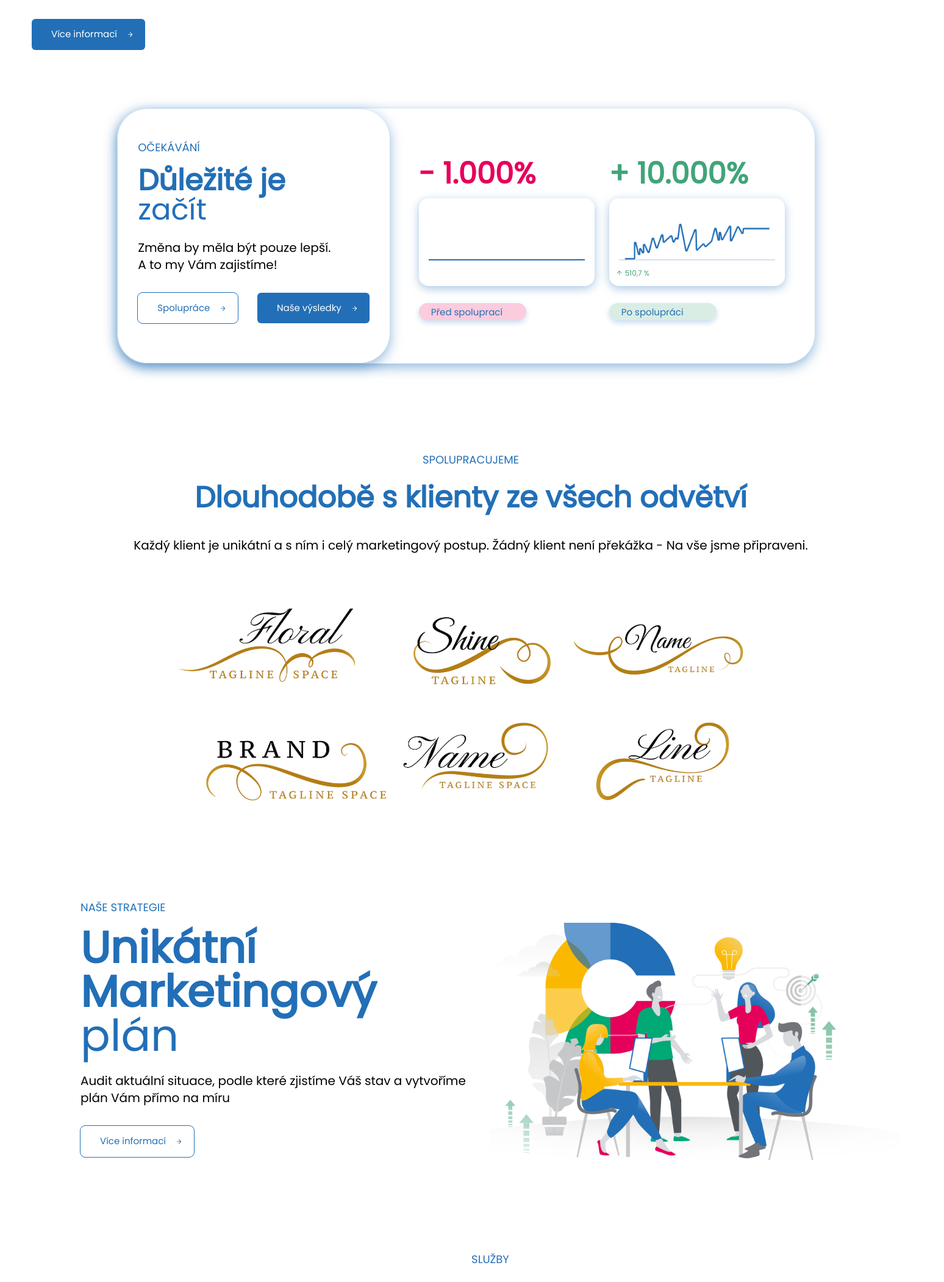
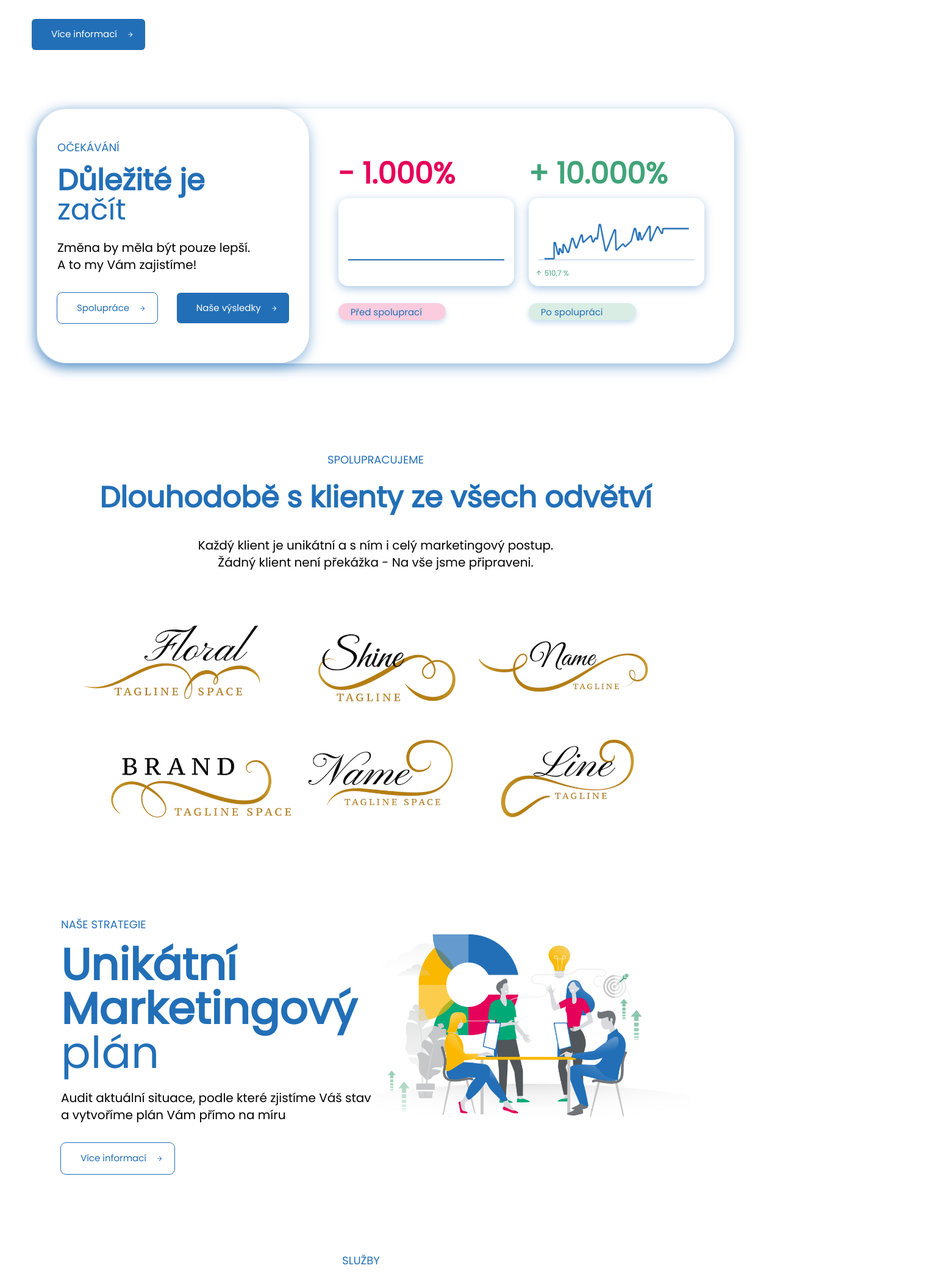
Before and after one commit to mjablecnik/SmartCase-web, a SvelteKit app: page / in a window 1280 px wide. Shown: the part 654-2756 px from the top of the page at 61% size, 1548 px wide, since content can reach past the window. Built offline with nearby package versions, Linux system fonts and the light colour scheme.

Commit message:
Last fixes

```diff
--- a/src/lib/sections/Clients.svelte
+++ b/src/lib/sections/Clients.svelte
@@ -4,7 +4,7 @@
 
 <div class="grid">
   <SectionTitle labelText="SPOLUPRACUJEME" titleText="Dlouhodobě s klienty ze všech odvětví" padding="pl-4 pr-8 md:px-0">
-    Každý klient je unikátní a s ním i celý marketingový postup.
+    Každý klient je unikátní a s ním i celý marketingový postup. <br class="hidden lg:block"/>
     Žádný klient není překážka - Na vše jsme připraveni.
   </SectionTitle>
   <div class="justify-self-center py-12">
--- a/src/lib/sections/ContactSection.svelte
+++ b/src/lib/sections/ContactSection.svelte
@@ -25,7 +25,7 @@
 
 <style>
   .box {
-    @apply w-[20rem] h-[13rem] md:w-[38rem] md:h-[16rem] lg:w-[54rem] lg:h-[26rem] xl:w-[83rem] xl:h-[30rem];
+    @apply w-[20rem] h-[13rem] md:w-[38rem] md:h-[16rem] lg:w-[54rem] lg:h-[26rem] xl:w-[76rem] xl:h-[30rem] 2xl:w-[83rem] ;
     @apply rounded-[1.5rem] md:rounded-[2.5rem] lg:rounded-[4rem];
   }
 
--- a/src/lib/sections/ExpectationSection.svelte
+++ b/src/lib/sections/ExpectationSection.svelte
@@ -5,7 +5,7 @@
 </script>
 
 <!-- Desktop screen -->
-<div class="p-8 hidden xl:block">
+<div class="py-8 hidden xl:block">
   <div class="box box-radius flex">
     <div class="box box-radius p-12 px-8 grid gap-4">
       <div class="text"> OČEKÁVÁNÍ </div>
--- a/src/lib/sections/Footer.svelte
+++ b/src/lib/sections/Footer.svelte
@@ -5,7 +5,7 @@
   import Button from '../components/Button.svelte';
 </script>
 
-<div class="flex gap-32">
+<div class="flex gap-24 2xl:gap-32">
   <Description />
   <Links name="KONTAKT" />
   <Links name="PODMÍNKY" />
--- a/src/lib/sections/ReferenceSection.svelte
+++ b/src/lib/sections/ReferenceSection.svelte
@@ -10,10 +10,10 @@
       Přesvěčte se sami, jak hodnotí naše služby a spolupráci s námi.
     </SectionTitle>
   </div>
-  <div class="grid lg:grid-cols-2 xl:grid-cols-3 xl:gap-12 ">
+  <div class="grid lg:grid-cols-2 2xl:grid-cols-3 xl:gap-12 ">
     <Reference stars="4" visibility="" />
     <Reference stars="5" visibility="hidden lg:block" />
-    <Reference stars="4" visibility="hidden xl:block" />
+    <Reference stars="4" visibility="hidden 2xl:block" />
   </div>
 
 </div>
--- a/src/lib/sections/ServiceSection.svelte
+++ b/src/lib/sections/ServiceSection.svelte
@@ -4,7 +4,7 @@
 </script>
 
 <div class="grid">
-  <div class="py-12">
+  <div class="py-12 lg:pr-24">
     <SectionTitle labelText="SLUŽBY" titleText="Lorem ipsum dolor sit" padding="pl-6 pr-14 md:px-0">
       Zakládáme si na kvalitě a dostupnosti. <br/>
       U nás si každý najde své dle jeho potřeby.
--- a/src/routes/+page.svelte
+++ b/src/routes/+page.svelte
@@ -15,28 +15,28 @@
     <div class="grid gap-12 pl-8 px-16 items-start sm:ml-20 lg:ml-0">
       <MainSection />
     </div>
-    <div class="pr-8 md:px-10 lg:px-0 justify-self-center">
+    <div class="pr-8 md:px-10 xl:pr-0 justify-self-center lg:justify-self-start">
       <ExpectationSection />
     </div>
-    <div class="px-8 md:pl-4 md:pr-16 lg:pr-0 items-start sm:ml-20 lg:ml-0 lg:mt-16">
+    <div class="px-8 md:pl-4 md:pr-16 xl:pr-16 items-start sm:ml-20 lg:ml-0 lg:mt-16">
       <ClientsSection />
     </div>
-    <div class="grid gap-12 pl-12 pr-20 md:px-8 items-start sm:ml-12 lg:ml-20 justify-self-center">
+    <div class="grid gap-12 pl-12 pr-20 md:w-10/12 md:px-0 items-start sm:ml-12 lg:ml-20 justify-self-center lg:justify-self-start">
       <StrategySection />
     </div>
-    <div class="px-4 lg:px-12 md:w-10/12 lg:w-auto relative xl:left-10 justify-self-center">
+    <div class="px-4 md:px-10 xl:px-10 md:w-10/12 lg:w-auto relative xl:left-0 justify-self-center lg:justify-self-start">
       <ServiceSection />
     </div>
-    <div class="px-4 lg:px-12 md:w-10/12 lg:w-auto relative xl:left-10 justify-self-center">
+    <div class="px-4 lg:px-12 md:w-10/12 lg:w-auto relative xl:left-0 justify-self-center lg:justify-self-start lg:pl-24 xl:pl-16">
       <WorkSection />
     </div>
-    <div class="px-8 lg:px-0 md:w-10/12 lg:w-auto relative xl:left-10 justify-self-center">
+    <div class="px-8 lg:px-0 md:w-10/12 lg:w-auto relative xl:left-0 justify-self-center 2xl:justify-self-start">
       <ReferenceSection />
     </div>
-    <div class="px-8 pt-16 lg:pt-32 md:px-24 lg:px-20 md:w-10/12 lg:w-auto relative xl:left-10">
+    <div class="px-8 pt-16 lg:pt-32 md:px-24 lg:px-20 xl:px-0 md:w-10/12 lg:w-auto relative xl:left-0 lg:justify-self-start">
       <ContactSection />
     </div>
-    <div class="px-8 md:px-24 lg:px-20 md:w-10/12 lg:w-auto relative xl:left-10 hidden xl:block">
+    <div class="px-8 md:px-24 lg:px-20 xl:px-0 md:w-10/12 lg:w-auto relative xl:left-0 hidden xl:block lg:justify-self-start">
       <Footer />
     </div>
   </div>
```
